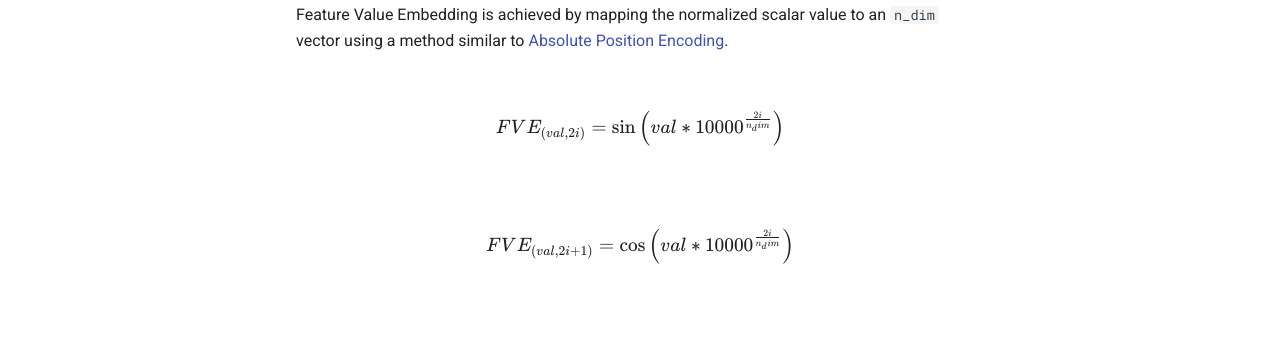
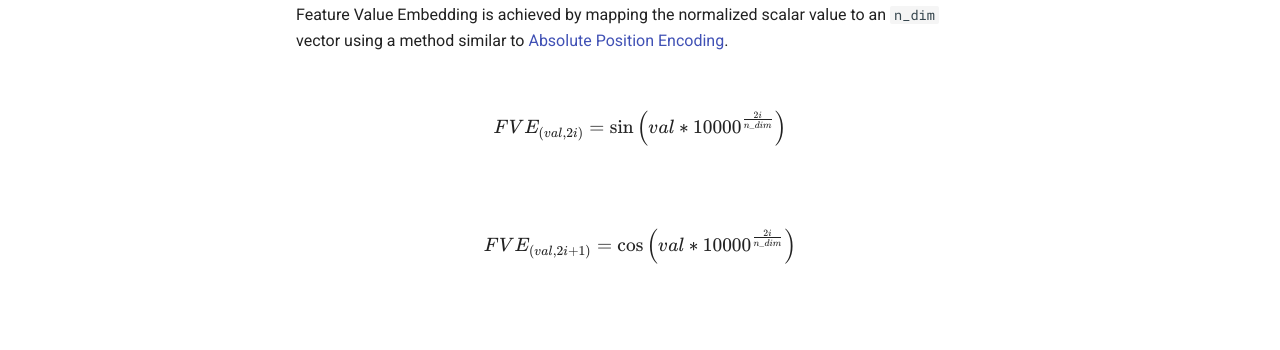
Before and after one commit to echosprint/TabularTransformer, an MkDocs documentation site: the page built from docs/embedding.md, in a window 1280 px wide and 900 px high, scrolled down 2467 px. Shown: the part 359-709 px from the top of the window. Built offline with MkDocs 1.6.1 and Material for MkDocs 9.7.7, drawn with Linux system fonts in a browser that asks for light colours; comment, search, counter and statistics services are not loaded.

Commit message:
math support

```diff
--- a/docs/embedding.md
+++ b/docs/embedding.md
@@ -79,11 +79,11 @@ Feature Value Embedding is achieved by mapping the normalized scalar value
 to an `n_dim` vector using a method similar to [Absolute Position Encoding](https://arxiv.org/abs/1706.03762).
 
 $$
-FVE_{(val, 2i)} = \sin\left(val * 10000^{\frac{2i}{n_dim}}\right)
+FVE_{(val, 2i)} = \sin\left(val * 10000^{\frac{2i}{n\_dim}}\right)
 $$
 
 $$
-FVE_{(val, 2i+1)} = \cos\left(val * 10000^{\frac{2i}{n_dim}}\right)
+FVE_{(val, 2i+1)} = \cos\left(val * 10000^{\frac{2i}{n\_dim}}\right)
 $$
 
 ## Embedding Combination
```
